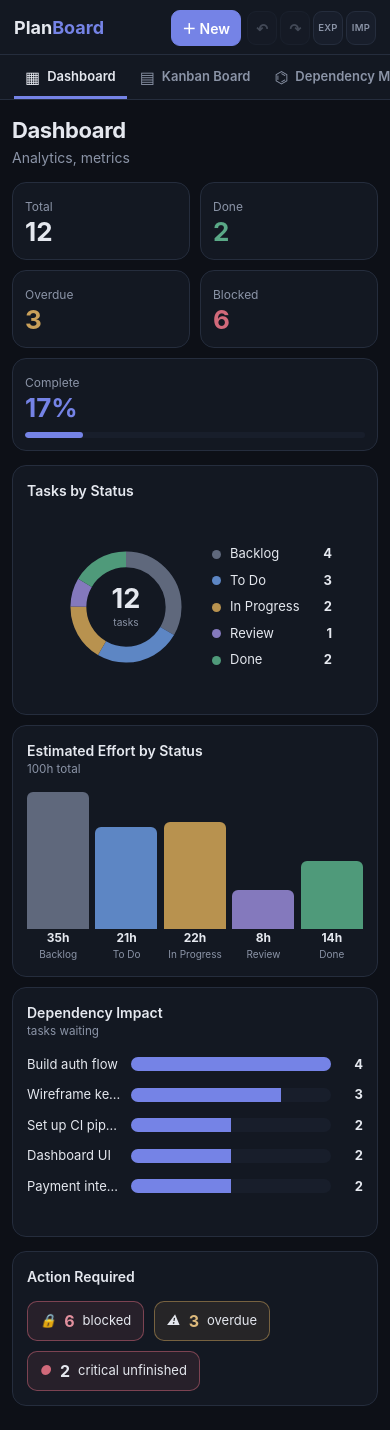
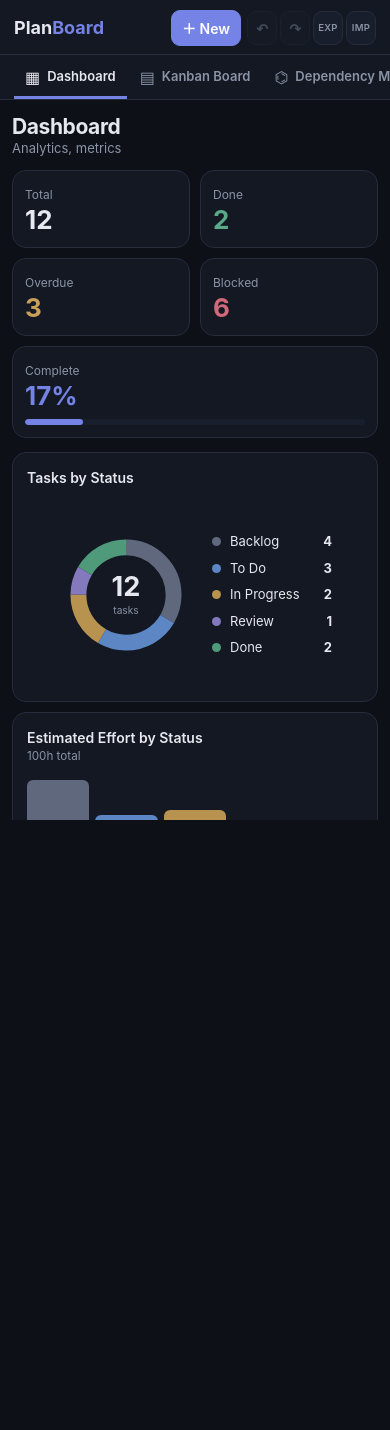
Before and after one commit to dishikadoshi/PlanBoard, a React (Vite) app: page /#/dashboard in a window 390 px wide. After the commit the page ends 844 px from the top, so only its background shows below. Built offline with nearby package versions, Linux system fonts and the light colour scheme.

Commit message:
responsiveness fixed

```diff
--- a/src/styles/activity.css
+++ b/src/styles/activity.css
@@ -216,22 +216,28 @@
 
 @media (max-width: 860px) {
 
-  /* The feed grows with the page instead of scrolling inside its card */
+  /* Header + search stay fixed inside the card; only the event list scrolls */
 
   .feed {
-    flex: none;
-    margin-bottom: 0;
+    margin-bottom: 12px;
   }
 
   .days {
-    flex: none;
-    overflow: visible;
-    padding-right: 0;
-    margin-right: 0;
+    overscroll-behavior: contain;
+    -webkit-overflow-scrolling: touch;
   }
 
   .fhead {
     flex-wrap: wrap;
+  }
+
+  .ftool {
+    margin: 12px 0;
+    padding: 10px 0;
+  }
+
+  .ftool input {
+    min-width: 0;
   }
 
   .ftool .dd-btn {
--- a/src/styles/board.css
+++ b/src/styles/board.css
@@ -319,34 +319,58 @@
 
 @media (max-width: 860px) {
 
-  /* Filters: search on its own row, dropdowns two per row */
+  /* Filters stay fixed above the board, so they are kept compact:
+       [ search ..................... ] [ Clear ]
+       [ Assignee ][ Priority ][ Status ][ Tag ]                    */
 
   .filters {
     display: grid;
-    grid-template-columns: repeat(2, minmax(0, 1fr));
-    gap: 8px 10px;
-    padding: 12px;
+    grid-template-columns: repeat(4, minmax(0, 1fr));
+    gap: 6px;
+    align-items: end;
+
+    padding: 8px 10px 10px;
+    margin-bottom: 10px;
   }
 
   .filters label {
     min-width: 0;
+    gap: 2px;
+    font-size: 10.5px;
   }
 
-  .filters label:first-child,
+  .filters label:first-child {
+    grid-column: 1 / 4;
+    grid-row: 1;
+  }
+
   .filters button {
-    grid-column: 1 / -1;
+    grid-column: 4;
+    grid-row: 1;
+    padding: 0 2px;
+    height: 36px;
+    font-size: 11px;
+    white-space: nowrap;
+  }
+
+  .filters input,
+  .filters .dd-btn {
+    height: 36px;
+    padding: 0 8px;
+  }
+
+  .filters .dd-btn {
+    font-size: 13px;
   }
 
 
   /* Columns sit side by side; swipe sideways to move between them.
-     The board is as tall as its longest column, so the PAGE scrolls
-     vertically; there is no scroll-inside-scroll to get stuck in. */
+     The board fills the space under the filters. Each column's heading
+     stays put and only the cards inside that column scroll. */
 
   .board {
-    flex: none;
-
     grid-template-columns: repeat(5, clamp(250px, 82%, 330px));
-    grid-template-rows: auto;
+    grid-template-rows: minmax(0, 1fr);
 
     padding-bottom: 10px;
     overflow-x: auto;
@@ -361,12 +385,26 @@
   }
 
   .cards {
-    max-height: none;
-    overflow: visible;
+    overscroll-behavior-y: contain;
+    -webkit-overflow-scrolling: touch;
   }
 
   .drag-hint {
     bottom: calc(16px + env(safe-area-inset-bottom, 0px));
+  }
+}
+
+/* Very short screens (landscape phones): drop the field captions */
+
+@media (max-width: 860px) and (max-height: 500px) {
+
+  .filters label {
+    font-size: 0;
+  }
+
+  .filters {
+    padding: 6px 8px;
+    margin-bottom: 6px;
   }
 }
 
--- a/src/styles/dashboard.css
+++ b/src/styles/dashboard.css
@@ -207,11 +207,24 @@
   min-height: 3px;
 
   border-radius: 6px 6px 0 0;
+  /* Starts flat; grows once the panel scrolls into view (.inview is set
+     by useInView in Charts.jsx) */
+  transform: scaleY(0);
   transform-origin: bottom;
 
-  animation: growy 0.8s cubic-bezier(0.2, 0.8, 0.2, 1) both;
-  transition: height 0.6s;
+  transition:
+    transform 0.8s cubic-bezier(0.2, 0.8, 0.2, 1),
+    height 0.6s;
 }
+
+.inview .vbars i {
+  transform: scaleY(1);
+}
+
+.inview .vbars > div:nth-child(2) i { transition-delay: 0.06s, 0s; }
+.inview .vbars > div:nth-child(3) i { transition-delay: 0.12s, 0s; }
+.inview .vbars > div:nth-child(4) i { transition-delay: 0.18s, 0s; }
+.inview .vbars > div:nth-child(5) i { transition-delay: 0.24s, 0s; }
 
 .vbars b {
   font-size: 13px;
@@ -272,11 +285,23 @@
 .hbars i {
   display: block;
   height: 100%;
+  /* Starts empty; fills once the panel scrolls into view */
+  transform: scaleX(0);
   transform-origin: left;
 
-  animation: grow 0.8s cubic-bezier(0.2, 0.8, 0.2, 1) both;
-  transition: width 0.6s;
+  transition:
+    transform 0.8s cubic-bezier(0.2, 0.8, 0.2, 1),
+    width 0.6s;
 }
+
+.inview .hbars i {
+  transform: scaleX(1);
+}
+
+.inview .hbars li:nth-child(2) i { transition-delay: 0.08s, 0s; }
+.inview .hbars li:nth-child(3) i { transition-delay: 0.16s, 0s; }
+.inview .hbars li:nth-child(4) i { transition-delay: 0.24s, 0s; }
+.inview .hbars li:nth-child(5) i { transition-delay: 0.32s, 0s; }
 
 .hbars b {
   text-align: right;
--- a/src/styles/layout.css
+++ b/src/styles/layout.css
@@ -216,16 +216,15 @@
 
 @media (max-width: 860px) {
 
-  /* The page itself scrolls (with a sticky header) instead of every panel
-     scrolling on its own. `clip` keeps position: sticky working. */
+  /* The app fills the screen: top bar, tabs and page heading stay put and
+     only the area below them scrolls (same idea as the desktop layout). */
 
   .shell {
-    display: block;
-    height: auto;
-    min-height: 100vh;
-    min-height: 100dvh;
-    overflow: visible;
-    overflow-x: clip;
+    display: flex;
+    flex-direction: column;
+    height: 100vh;
+    height: 100dvh;
+    overflow: hidden;
   }
 
 
@@ -235,9 +234,9 @@
      ----------------------------------------------------------------------- */
 
   .side {
-    position: sticky;
-    top: 0;
+    position: relative;
     z-index: 8;
+    flex: none;
 
     height: auto;
     min-width: 0;
@@ -355,32 +354,43 @@
   }
 
 
-  /* ----- Content flows in the page ----- */
+  /* ----- Content: heading fixed, body scrolls ----- */
 
   .content {
-    display: block;
-    padding: 16px 14px calc(28px + env(safe-area-inset-bottom, 0px));
-    overflow: visible;
+    flex: 1;
+    padding: 12px 14px env(safe-area-inset-bottom, 0px);
   }
 
-  .view {
-    display: block;
-    animation: fade 0.3s both;
+  .notice {
+    flex: none;
+    margin-bottom: 10px;
   }
 
-  .vbody {
-    padding: 0;
-    margin-right: 0;
-    overflow: visible;
-  }
+  /* Page heading (title + subtitle) never scrolls away */
 
   .vhead {
     align-items: flex-start;
-    margin-bottom: 14px;
+    margin-bottom: 10px;
   }
 
   .vhead h1 {
-    font-size: 22px;
+    font-size: 21px;
+    line-height: 1.25;
+  }
+
+  .vhead p {
+    font-size: 13px;
+    line-height: 1.35;
+  }
+
+  /* The scrolling part of Dashboard / Dependency Map */
+
+  .vbody {
+    padding: 2px 0 24px;
+    margin-right: 0;
+    overflow-y: auto;
+    overscroll-behavior: contain;
+    -webkit-overflow-scrolling: touch;
   }
 
   /* "New Task" already lives in the top bar */
@@ -451,3 +461,26 @@
     width: 27px;
   }
 }
+
+
+/* ---------- Landscape phones (very little height) ---------- */
+
+@media (max-width: 860px) and (max-height: 500px) {
+
+  .side {
+    padding-top: 6px;
+    gap: 4px 10px;
+  }
+
+  .nav {
+    padding: 7px 12px;
+  }
+
+  .vhead p {
+    display: none;
+  }
+
+  .vhead {
+    margin-bottom: 6px;
+  }
+}
```
